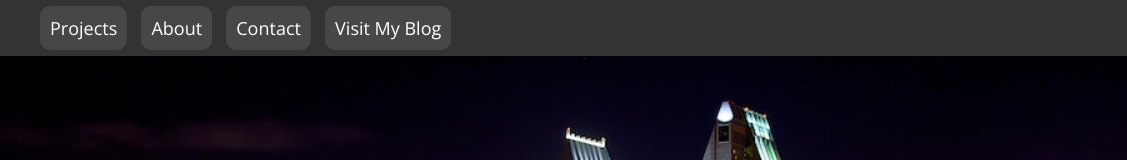
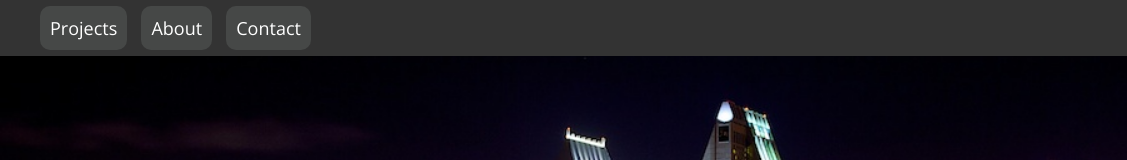
Before and after one commit to iheartkode/iheartkode.github.io, a plain HTML site: page index.html in a window 1280 px wide. Shown: the top 160 px of the page, 0-1127 px from the left. Drawn offline with nearby package versions, Linux system fonts and the light colour scheme.

Commit message:
removed blog

```diff
--- a/index.html
+++ b/index.html
@@ -18,7 +18,6 @@
      <li><a href="#projects">Projects</a></li>
      <li><a href="#about">About</a></li>
      <li><a href="#contact">Contact</a></li>
-     <li><a href="http://iheartkode.github.io/">Visit My Blog</a></li>
    </ul>
  </nav>
   <header>
```
